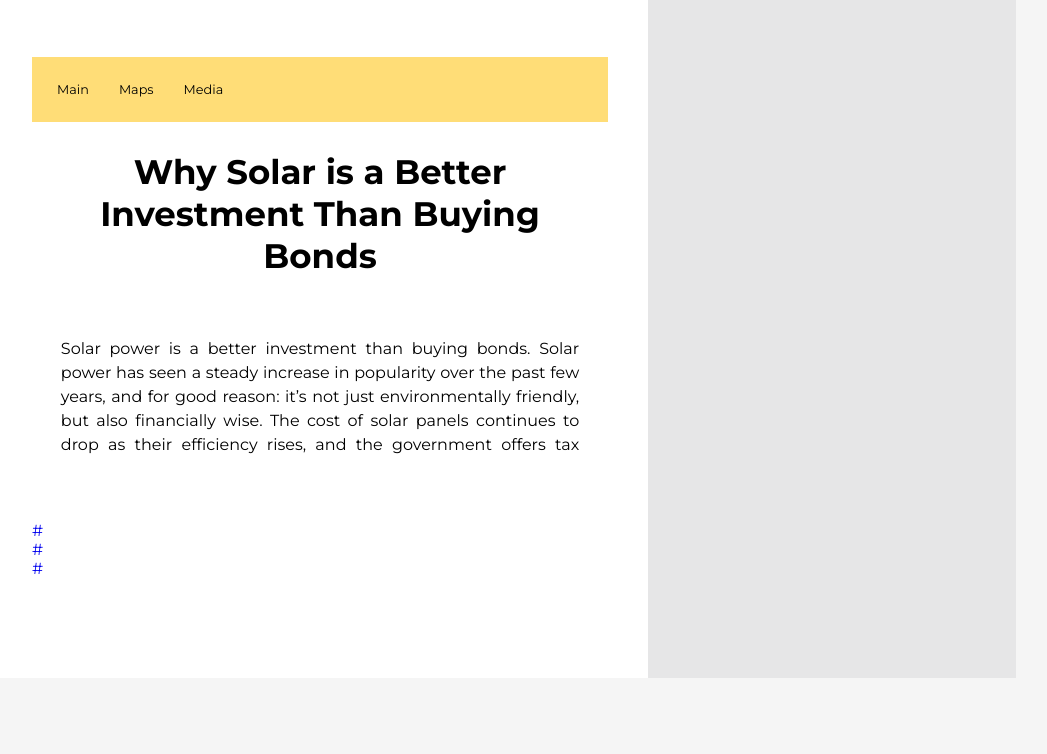
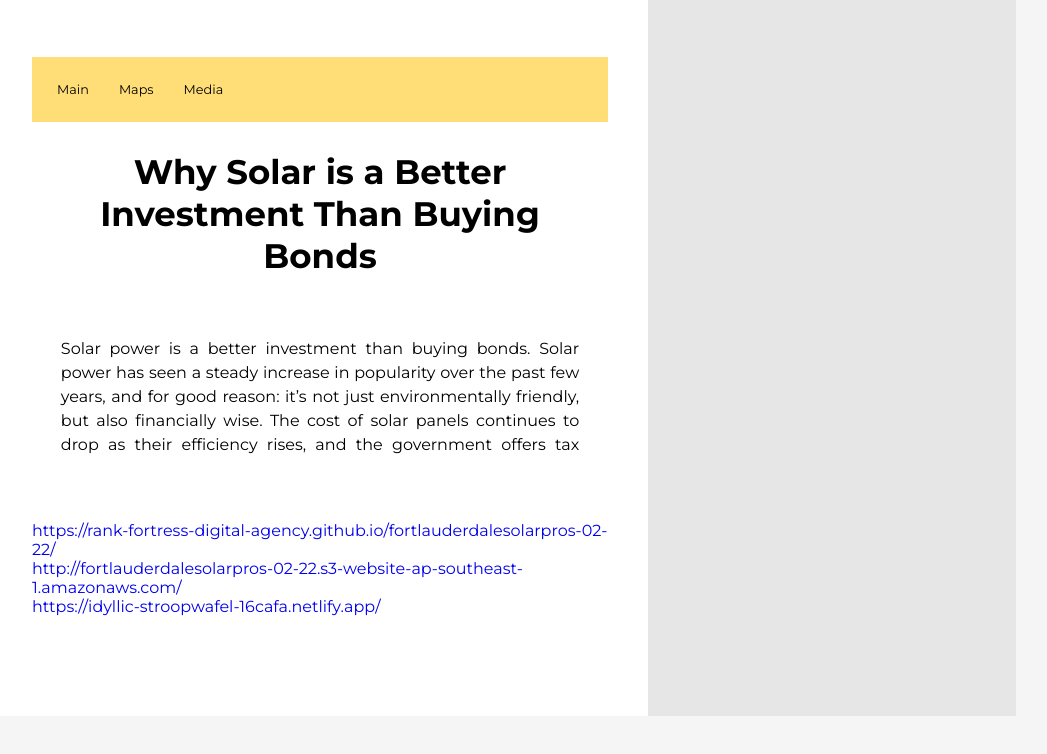
Before and after one commit to Rank-Fortress-Digital-Agency/fortlauderdalesolarpros-02-22, a plain HTML site: page index.html in a window 1280 px wide. Shown: the part 6998-7752 px from the top of the page, without its empty margins (136-1183 px from the left). Before the commit the page ends 7716 px from the top, so only its background shows below. Drawn offline with Linux system fonts and the light colour scheme.

Commit message:
Add files via upload

```diff
--- a/index.html
+++ b/index.html
@@ -291,9 +291,9 @@ img {
 
     <section>
 
-        <a target="_bLank" href="#">#</a><br>
-        <a target="_bLank" href="#">#</a><br>
-        <a target="_bLank" href="#">#</a>
+        <a target="_bLank" href="https://rank-fortress-digital-agency.github.io/fortlauderdalesolarpros-02-22/">https://rank-fortress-digital-agency.github.io/fortlauderdalesolarpros-02-22/</a><br>
+        <a target="_bLank" href="http://fortlauderdalesolarpros-02-22.s3-website-ap-southeast-1.amazonaws.com/">http://fortlauderdalesolarpros-02-22.s3-website-ap-southeast-1.amazonaws.com/</a><br>
+        <a target="_bLank" href="https://idyllic-stroopwafel-16cafa.netlify.app/">https://idyllic-stroopwafel-16cafa.netlify.app/</a>
 
     </section>
 
```
